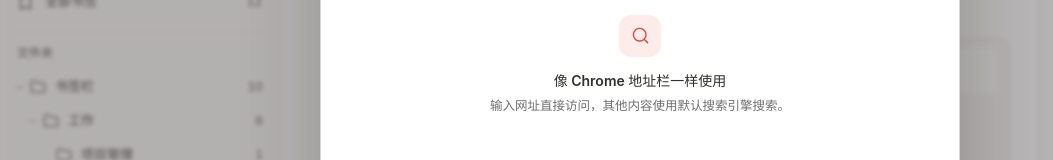
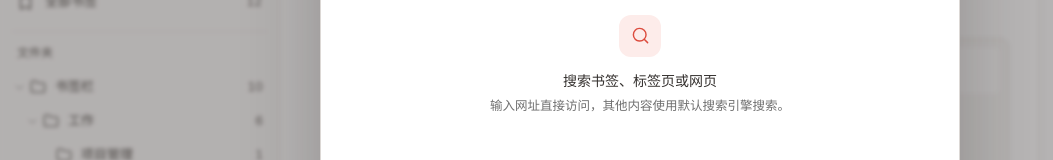
Before and after one commit to yuzhouu/prelude, a React (Vite) app: page / in a window 1280 px wide. Both pictures are taken after a click on the button "搜索书签与标签页". Shown: the part 236-396 px from the top of the page, without its empty margins (0-1053 px from the left). Built offline with nearby package versions, Linux system fonts and the light colour scheme; no server answers.

Commit message:
fix: clarify search dialog hint

```diff
--- a/src/features/search/bookmark-search-dialog.tsx
+++ b/src/features/search/bookmark-search-dialog.tsx
@@ -158,7 +158,7 @@
                   <span className="search-dialog-hint-icon">
                     <Search aria-hidden="true" />
                   </span>
-                  <strong>像 Chrome 地址栏一样使用</strong>
+                  <strong>搜索书签、标签页或网页</strong>
                   <p>输入网址直接访问，其他内容使用默认搜索引擎搜索。</p>
                 </div>
               ) : (
```
